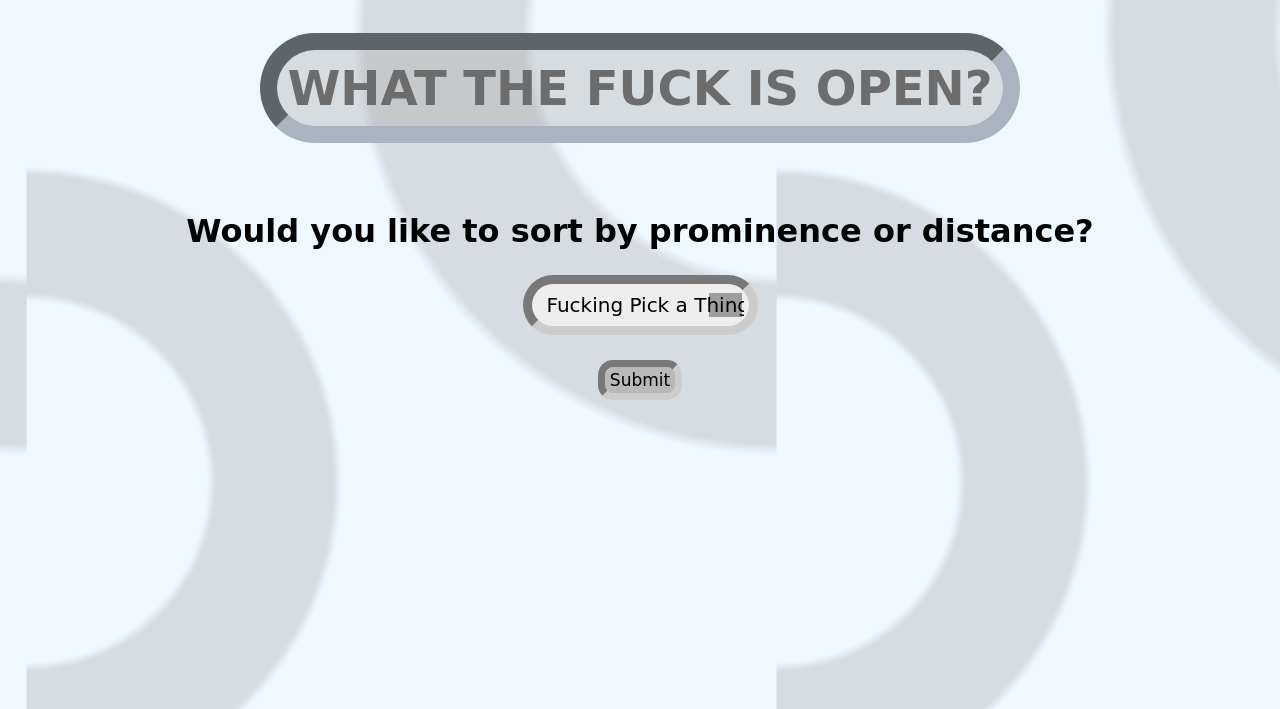
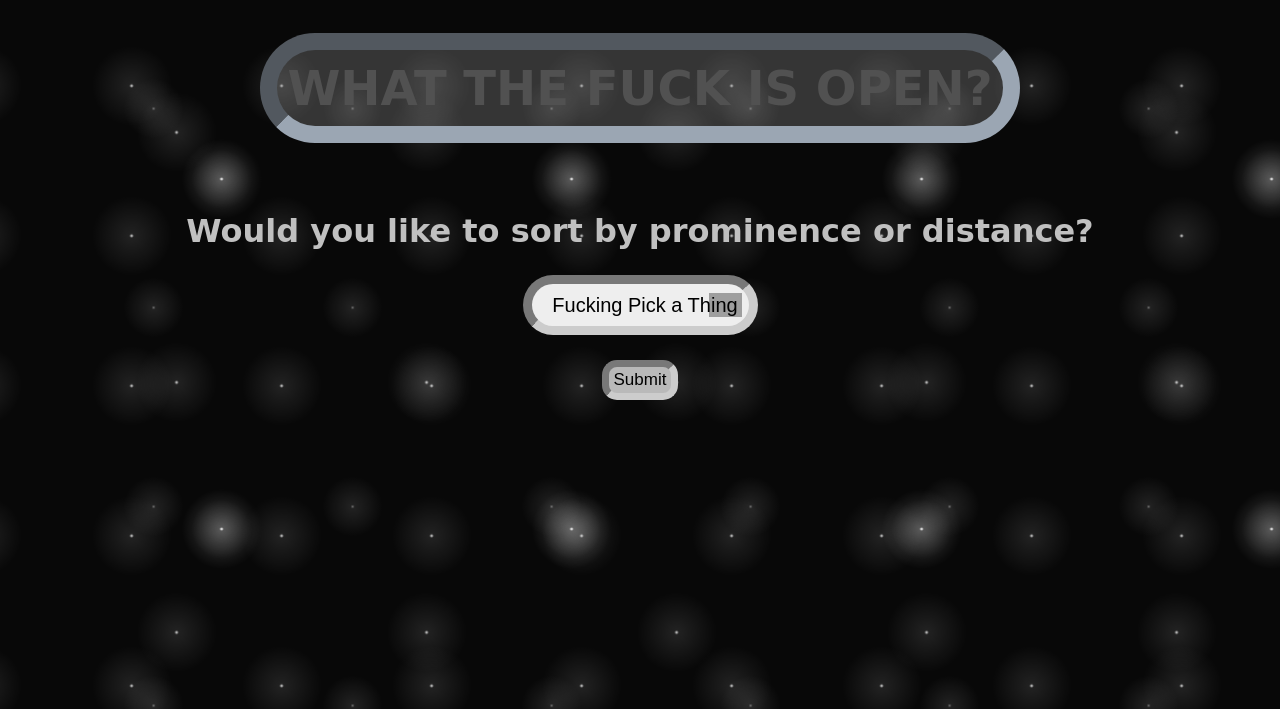
Before and after one commit to MoonWatcher582/WTF_is_Open, a Flask app: page / in a window 1280 px wide. Shown: the top 709 px of the page. Run offline with Flask 2, Linux system fonts and the light colour scheme; grey boxes are pictures that could not be loaded.

Commit message:
parallax space

```diff
--- a/static/style.css
+++ b/static/style.css
@@ -1,15 +1,19 @@
 body {
-	background:
-	radial-gradient(circle at 100% 5%, transparent 20%, rgba(155, 155, 155,.3) 21%, rgba(155, 155, 155,.3) 34%, transparent 35%, transparent),
-	radial-gradient(circle at 0% 50%, transparent 20%, rgba(155, 155, 155,.3) 21%, rgba(155, 155, 155,.3) 34%, transparent 35%, transparent) 0 -50px;
-	background-color: aliceblue;
-	background-size: 750px 1000px;
-	-moz-animation: background-transition 8s linear 7.5s, animated-background 11.09s linear alternate infinite, shake 2s ease 3.5s alternate 2;
+	background-color: #080808;
+	background-image:
+	radial-gradient(white, rgba(255,255,255,.2) 2px, transparent 40px),
+	radial-gradient(white, rgba(255,255,255,.15) 1px, transparent 30px),
+	radial-gradient(white, rgba(255,255,255,.1) 2px, transparent 40px),
+	radial-gradient(white, rgba(255,255,255,.1) 2px, transparent 40px),
+	radial-gradient(rgba(255,255,255,.4), rgba(255,255,255,.1) 2px, transparent 30px);
+	background-size: 350px 350px, 350px 350px, 250px 250px, 150px 150px, 199px 199px;
+	background-position: 0 0, 40px 60px, 130px 270px, 70px 100px, 70px 50px;
+	-moz-animation: background-transition 8s linear 7.5s, animated-background 11.09s ease alternate infinite, shake 2s ease 3.5s alternate 2;
 	-webkit-animation: background-transition 8s cubic-bezier(0.1,0.1,1,0.7), 7.5s, animated-background 10.09s linear alternate infinite, shake 2s ease 3.5s alternate 2;
 }
-
-* {
-	font-family: Futura Condensed Medium, Futura, Comic Sans MS, fantasy;
+body {
+	font-family: Futura Condensed Medium, Futura, Comic Sans MS, Helvetica, Arial, sans-serif;
+	color: silver;
 }
 
 .flexcontainer {
@@ -48,7 +52,7 @@ h1{
 }
 
 #fuck {
--webkit-animation: h1-text-color 1s steps(40,end) alternate infinite;
+	-webkit-animation: h1-text-color 1.5s ease alternate infinite;
 }
 
 #labelname {
```
Also changed, not shown: Gruntfile.js (deleted, +0 -19 lines), README.md. Lines whose indentation alone changed are shown as unchanged.
